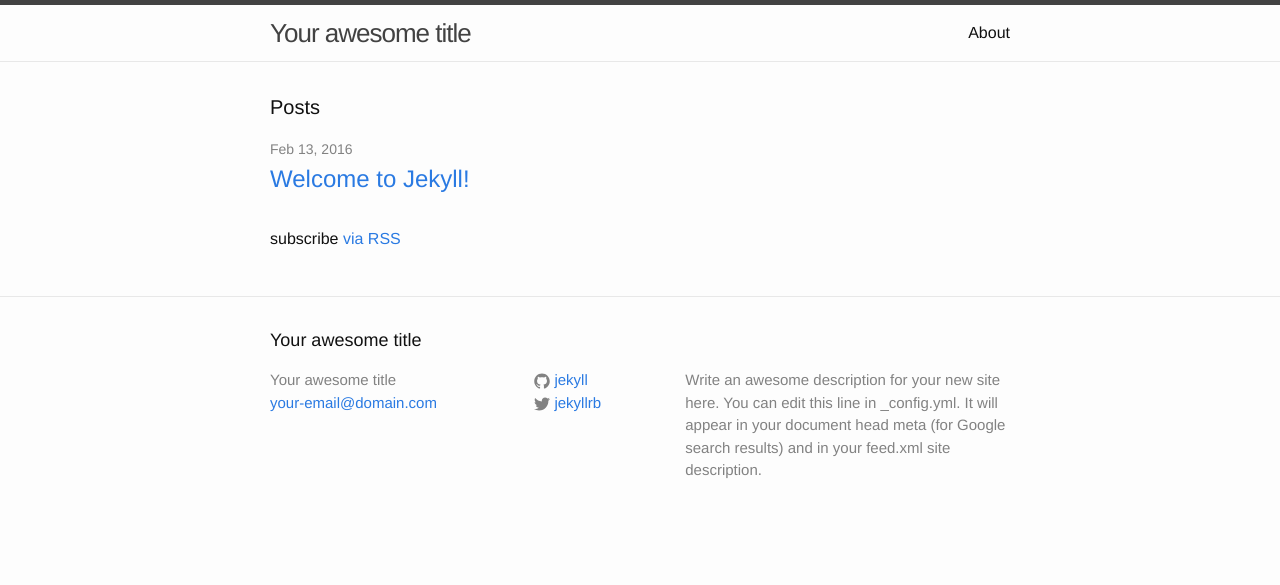
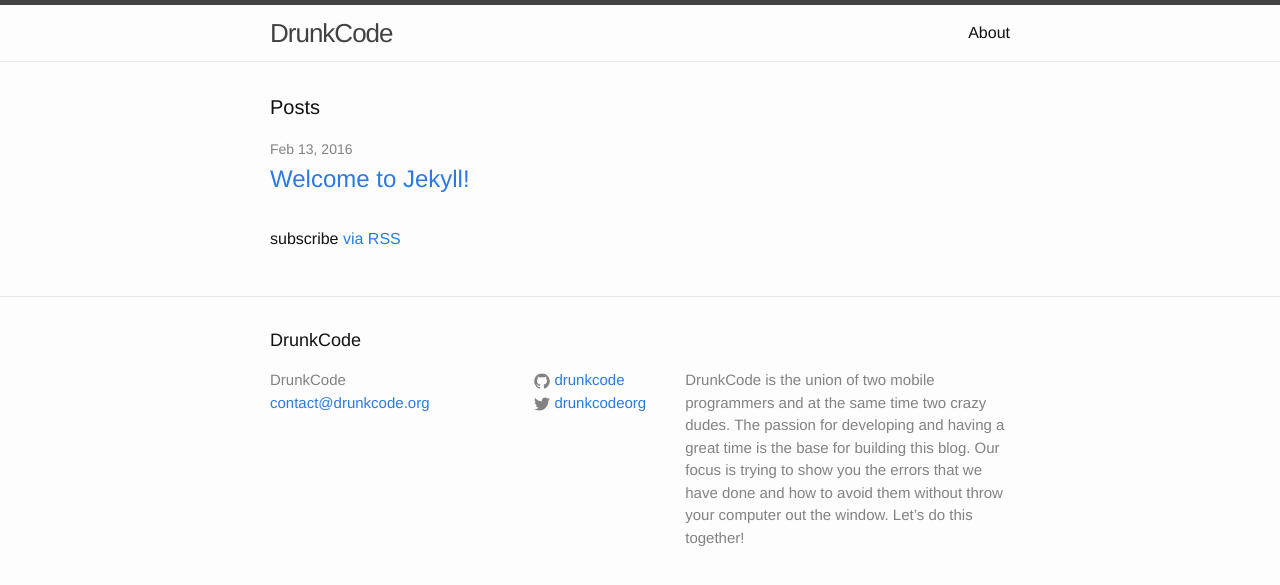
Before and after one commit to drunkcode/drunkcode.github.io, a Jekyll site: the page built from index.html, in a window 1280 px wide. Shown: the top 585 px of the page. Built offline with Jekyll 4.4.1, drawn with Linux system fonts in a browser that asks for light colours.

Commit message:
Added .travis.yml

```diff
--- /dev/null
+++ b/Gemfile
@@ -0,0 +1,4 @@
+source "https://rubygems.org"
+
+gem "jekyll"
+gem "html-proofer"
--- a/_config.yml
+++ b/_config.yml
@@ -1,21 +1,15 @@
-# Welcome to Jekyll!
-#
-# This config file is meant for settings that affect your whole blog, values
-# which you are expected to set up once and rarely need to edit after that.
-# For technical reasons, this file is *NOT* reloaded automatically when you use
-# 'jekyll serve'. If you change this file, please restart the server process.
 
-# Site settings
-title: Your awesome title
-email: your-email@domain.com
-description: > # this means to ignore newlines until "baseurl:"
-  Write an awesome description for your new site here. You can edit this
-  line in _config.yml. It will appear in your document head meta (for
-  Google search results) and in your feed.xml site description.
-baseurl: "" # the subpath of your site, e.g. /blog
-url: "http://yourdomain.com" # the base hostname & protocol for your site
-twitter_username: jekyllrb
-github_username:  jekyll
+title: DrunkCode
+email: contact@drunkcode.org
+description: >
+  DrunkCode is the union of two mobile programmers and at the same time two crazy dudes.
+  The passion for developing and having a great time is the base for building this blog.
+  Our focus is trying to show you the errors that we have done and how to avoid them without throw your computer out the window.
+  Let’s do this together!
+baseurl: ""
+url: "http://drunkcode.github.io"
+twitter_username: drunkcodeorg
+github_username:  drunkcode
 
-# Build settings
 markdown: kramdown
+exclude: [vendor]
```
Also changed, not shown: .travis.yml (added), Gemfile.lock (added), 1 other file.
